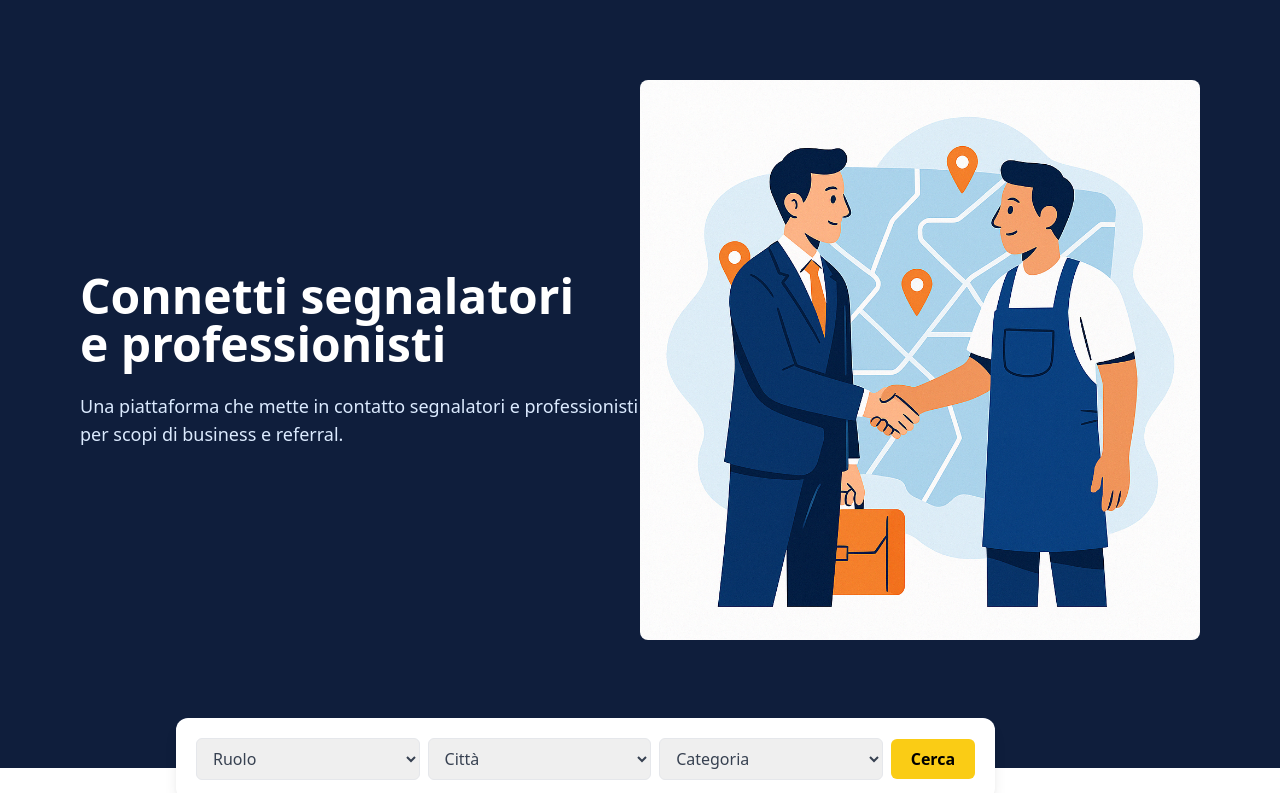
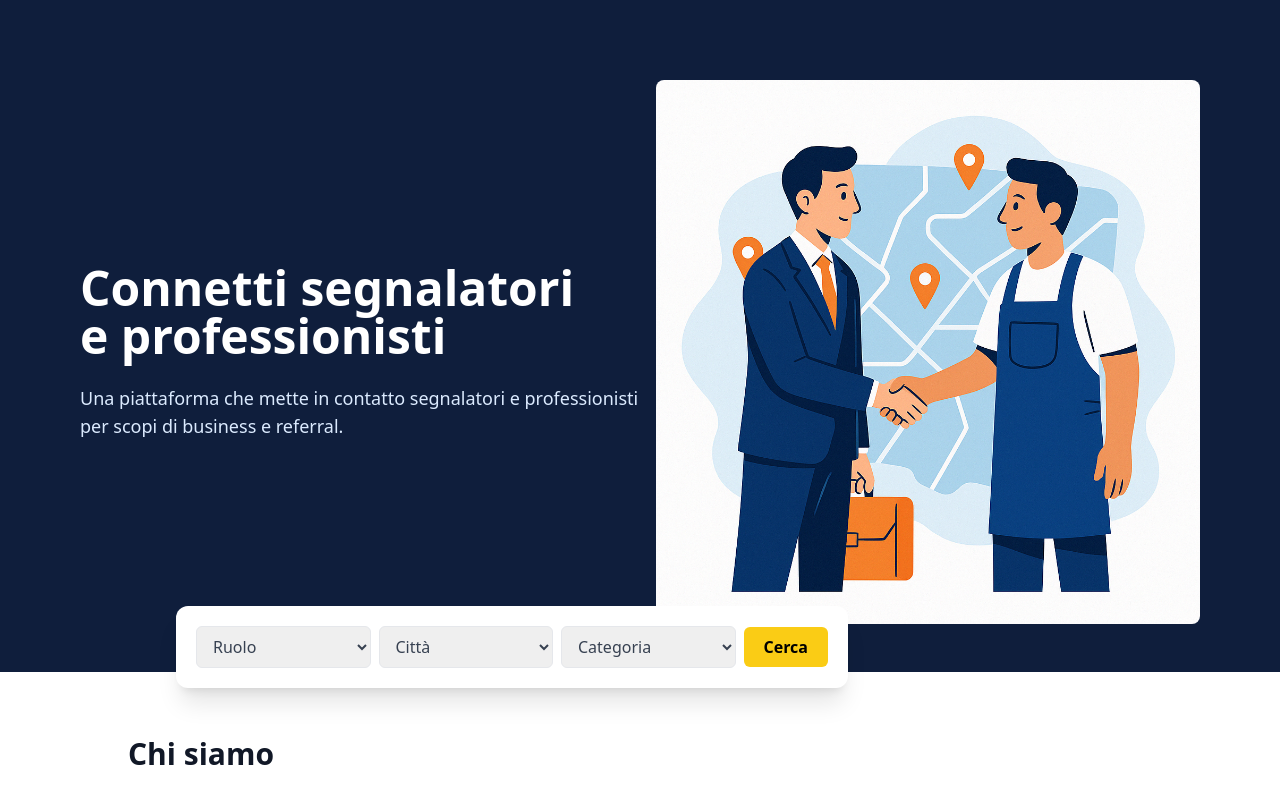
Before and after one commit to ilfrusciante/Connectiamo-website, a Next.js app: page / in a window 1280 px wide. Shown: the top 793 px of the page. Built offline with nearby package versions, Linux system fonts and the light colour scheme.

Commit message:
Update index.js

```diff
--- a/pages/index.js
+++ b/pages/index.js
@@ -11,7 +11,7 @@ export default function Home() {
       <main className="bg-white text-gray-900">
 
         {/* HERO SECTION */}
-        <section className="bg-[#0f1e3c] text-white pt-20 pb-32 px-6 md:px-20 relative overflow-visible">
+        <section className="bg-[#0f1e3c] text-white pt-20 pb-12 px-6 md:px-20 relative overflow-visible">
           <div className="max-w-7xl mx-auto flex flex-col md:flex-row items-center justify-between relative z-10">
 
             {/* Testo */}
@@ -25,7 +25,7 @@ export default function Home() {
             </div>
 
             {/* Immagine */}
-            <div className="md:w-1/2 mt-10 md:mt-0 flex justify-center relative z-0">
+            <div className="md:w-1/2 mt-10 md:mt-0 flex justify-center relative z-0 md:pl-4">
               <Image
                 src="/images/connect-hero.png"
                 alt="Professionisti"
@@ -37,19 +37,19 @@ export default function Home() {
             </div>
           </div>
 
-          {/* BARRA DI RICERCA */}
-          <div className="w-full max-w-5xl px-4 md:px-0 absolute left-1/2 transform -translate-x-1/2 md:-bottom-8 bottom-4 z-20">
-            <div className="bg-white rounded-xl shadow-lg flex flex-col md:flex-row items-center gap-3 md:gap-2 p-4 md:p-5 md:w-[80%] md:ml-0 md:translate-x-12">
-              <select className="flex-1 px-3 py-2 rounded-md border text-gray-700 w-full">
+          {/* Barra di ricerca */}
+          <div className="w-full max-w-5xl px-4 md:px-0 absolute left-1/2 transform -translate-x-1/2 md:-bottom-4 bottom-4 z-20">
+            <div className="bg-white rounded-xl shadow-2xl md:shadow-xl transition-all duration-500 ease-in-out flex flex-col md:flex-row items-center gap-3 md:gap-2 p-4 md:p-5 md:w-[80%] md:ml-0 md:translate-x-12 mt-6 md:mt-0 max-w-2xl mx-auto">
+              <select className="flex-1 px-3 py-2 rounded-md border text-gray-700 w-full focus:ring focus:ring-yellow-300">
                 <option>Ruolo</option>
               </select>
-              <select className="flex-1 px-3 py-2 rounded-md border text-gray-700 w-full">
+              <select className="flex-1 px-3 py-2 rounded-md border text-gray-700 w-full focus:ring focus:ring-yellow-300">
                 <option>Città</option>
               </select>
-              <select className="flex-1 px-3 py-2 rounded-md border text-gray-700 w-full">
+              <select className="flex-1 px-3 py-2 rounded-md border text-gray-700 w-full focus:ring focus:ring-yellow-300">
                 <option>Categoria</option>
               </select>
-              <button className="bg-yellow-400 hover:bg-yellow-300 text-black font-semibold px-5 py-2 rounded-md w-full md:w-auto">
+              <button className="bg-yellow-400 hover:bg-yellow-300 text-black font-semibold px-5 py-2 rounded-md w-full md:w-auto transition">
                 Cerca
               </button>
             </div>
```
